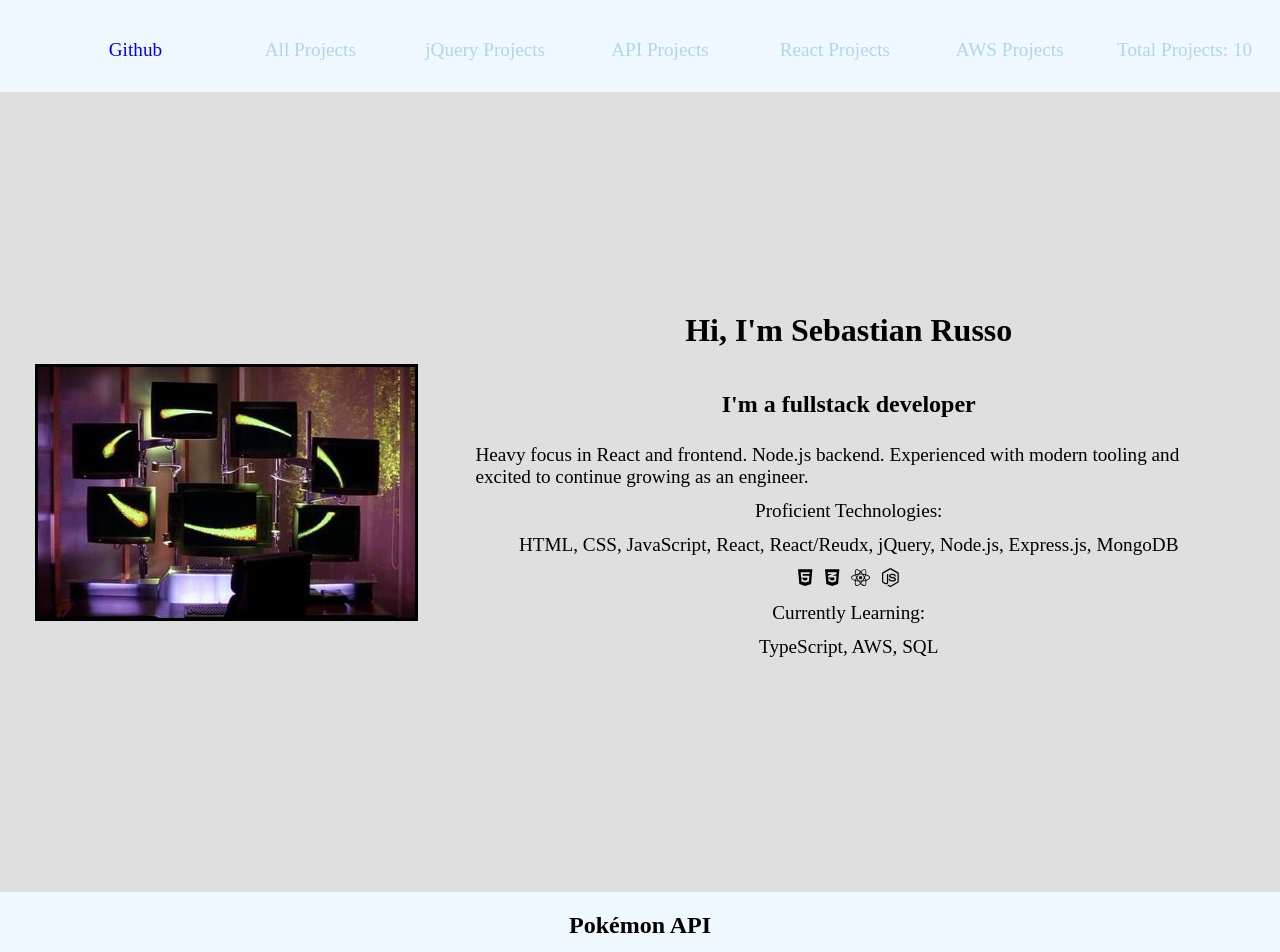
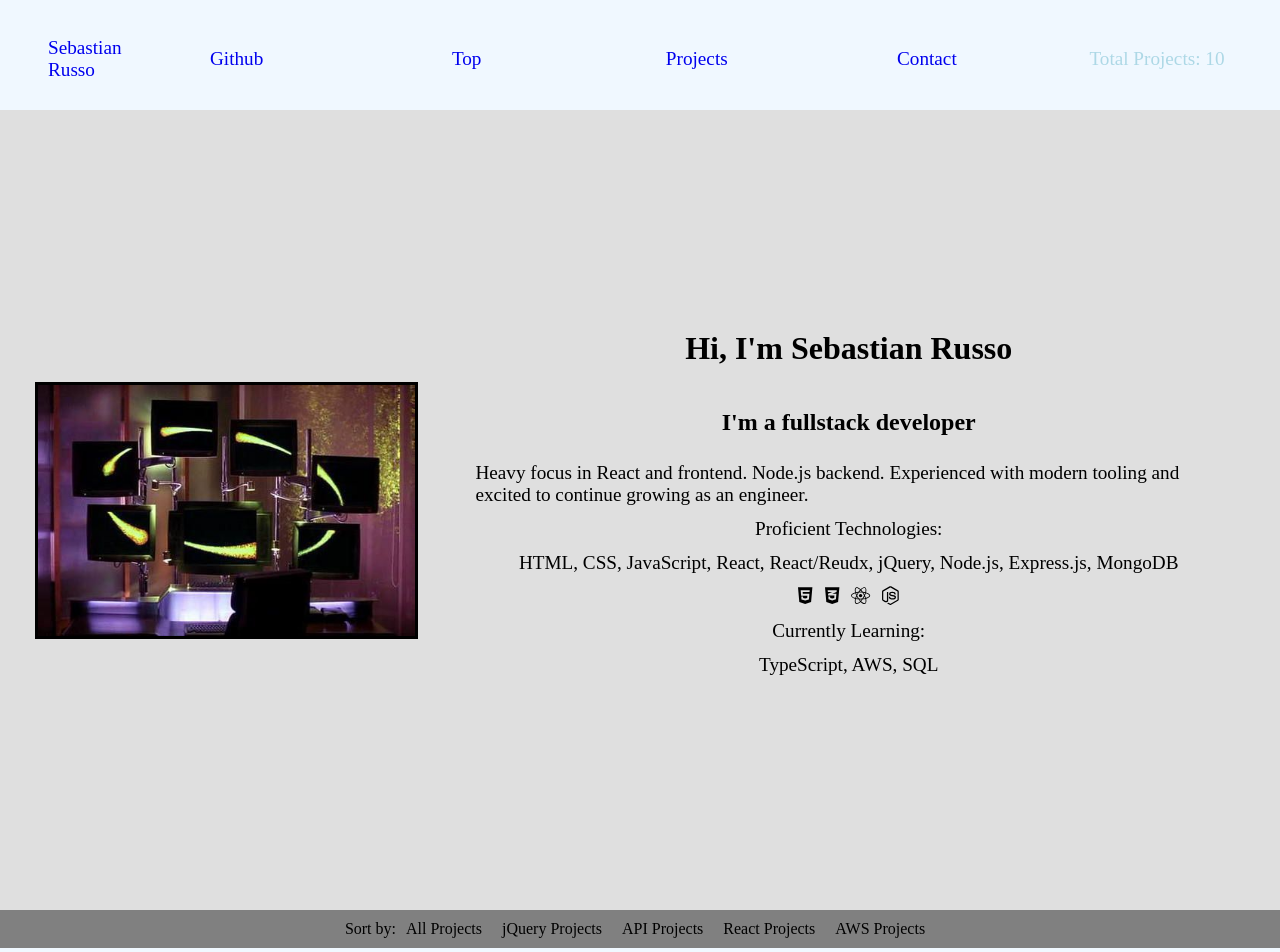
Before and after one commit to Sebastian-Russo/sebastian-russo-portfolio, a React (Create React App) app: page / in a window 1280 px wide. Shown: the top 952 px of the page. Built offline with nearby package versions, Linux system fonts and the light colour scheme.

Commit message:
added hash routes

```diff
--- a/package.json
+++ b/package.json
@@ -9,6 +9,7 @@
     "react": "^17.0.1",
     "react-dom": "^17.0.1",
     "react-router-dom": "^5.2.0",
+    "react-router-hash-link": "^2.4.0",
     "react-scripts": "4.0.3",
     "react-scroll-trigger": "^0.6.10",
     "web-vitals": "^1.1.0"
--- a/src/components/App.js
+++ b/src/components/App.js
@@ -1,4 +1,5 @@
 import React,{ useState } from 'react';
+import { BrowserRouter as Router, Route, Switch } from "react-router-dom";
 import { AppWrapper } from './app-wrapper';
 import { NavBar } from './navbar';
 import { About } from './about';
@@ -9,7 +10,7 @@ import '../styling/App.css';
 const App = () => {
   const [selected, setSelected] = useState(projects);
 
-  const selectFromNav = (category) => {
+  const sortProjects = (category) => {
       // map over selected projects array into obj keys
       const obj = {};
       for (let item of category) {
@@ -20,13 +21,19 @@ const App = () => {
     setSelected(pro)
   }
 
+
+
   return (
-    <div className="App">
-      <NavBar selectFromNav={selectFromNav} />
-      <About />
-      <AppWrapper selected={selected} />
-      <Footer />
-    </div>
+    <Router>
+      <div className="App">
+        <NavBar />
+
+        <About />
+        <AppWrapper selected={selected} sortProjects={sortProjects} />
+        <Footer />
+
+      </div>
+    </Router>
   );
 }
 
--- a/src/components/app-wrapper.js
+++ b/src/components/app-wrapper.js
@@ -1,8 +1,30 @@
 import React from 'react';
 import { AppCard } from './app-card';
 import '../styling/app-wrapper.css';
+import { categories } from '../helpers/categories';
+import apps from '../project.json';
 
-export const AppWrapper = ({selected}) => {
+
+
+export const AppWrapper = ({selected, sortProjects}) => {
+
+  const handleType = (type) => {
+    const list = apps.filter((app,i) => app.categories.find((item,i) => item === type));
+    const name = list.map(item => item.name)
+    console.log(name)
+    sortProjects(name)
+  }
+
+
+  const item = categories.map((catetory,i) => {
+    return (
+      <div key={i}
+        className="sort"
+        onClick={() => handleType(catetory)}>
+          {catetory}
+      </div>
+    )
+  })
 
   const project = selected.map((item,i) => {
     return (
@@ -13,7 +35,8 @@ export const AppWrapper = ({selected}) => {
   })
 
   return (
-    <div>
+    <div id="projects">
+      <div className="sort-wrapper">Sort by: {item}</div>
       {project}
     </div>
   )
--- a/src/components/footer.js
+++ b/src/components/footer.js
@@ -3,7 +3,7 @@ import '../styling/footer.css';
 
 export const Footer = () => {
   return (
-    <div className="footer-wrapper">
+    <div className="footer-wrapper" id="contact">
       <h2>Like what you see?</h2>
       <div><img src="https://media.giphy.com/media/gEwrHonZ00d8bBDtOS/giphy.gif" alt="gif" width="250px"/></div>
       <div>Contact me:</div>
--- a/src/components/navbar.js
+++ b/src/components/navbar.js
@@ -1,40 +1,23 @@
 import React from 'react';
+import { HashLink } from 'react-router-hash-link';
 import apps from '../project.json';
-import { categories } from '../helpers/categories';
 import '../styling/navbar.css';
 
 
-export const NavBar = ({selectFromNav}) => {
-
-  const handleType = (type) => {
-    const list = apps.filter((app,i) => app.categories.find((item,i) => item === type));
-    const name = list.map(item => item.name)
-    console.log(name)
-    selectFromNav(name)
-  }
-
-
-  const item = categories.map((catetory,i) => {
-    return (
-      <div key={i}
-        className="navlink"
-        onClick={() => handleType(catetory)}>
-          {catetory}
-      </div>
-    )
-  })
-
+export const NavBar = () => {
 
   return (
-    <div className="navbar-wrapper">
+    <nav className="navbar-wrapper" id="top">
         <input type="checkbox" id="check" />
         <label htmlFor="check" className="hamburger-button"><i className="fas fa-bars"></i></label>
       <ul className="navbar-ul">
-        {/* <div><a href="">Sebastian</a></div> */}
+        <div><HashLink smooth to="#contact">Sebastian Russo</HashLink></div>
         <div className="navlink"><a href="https://github.com/Sebastian-Russo" rel="noreferrer" target="_blank">Github</a></div>
-        {item}
+        <div className="navlink"><HashLink smooth to="#top">Top</HashLink></div>
+        <div className="navlink"><HashLink smooth to="#projects">Projects</HashLink></div>
+        <div className="navlink"><HashLink smooth to="#contact">Contact</HashLink></div>
         <div className="navlink">Total Projects: {apps.length}</div>
       </ul>
-    </div>
+    </nav>
   )
 }
--- a/src/styling/app-wrapper.css
+++ b/src/styling/app-wrapper.css
@@ -1,3 +1,21 @@
 .app-wrapper {
   margin-bottom: 60px;
 }
+
+.sort-wrapper {
+  display: flex;
+  justify-content: center;
+  align-items: center;
+  background-color: grey;
+  margin-right: -10px;
+  margin-left: -10px;
+}
+
+.sort {
+  margin: 10px;
+}
+
+.sort:hover {
+  cursor: pointer;
+  color: lightgray;
+}
```
Also changed, not shown: src/styling/dropdown.css (deleted), 1 other file (tests, documents, lock files or other folders).
